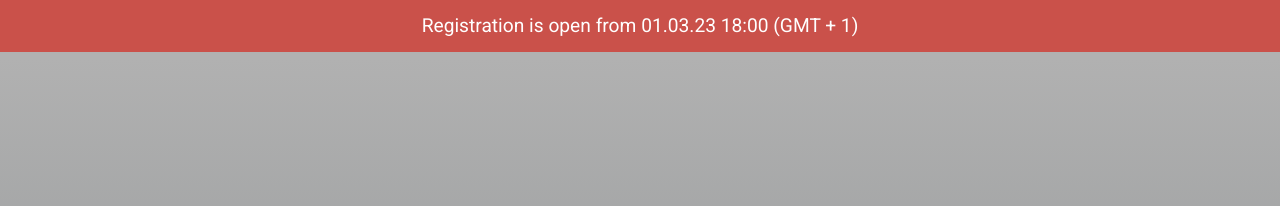
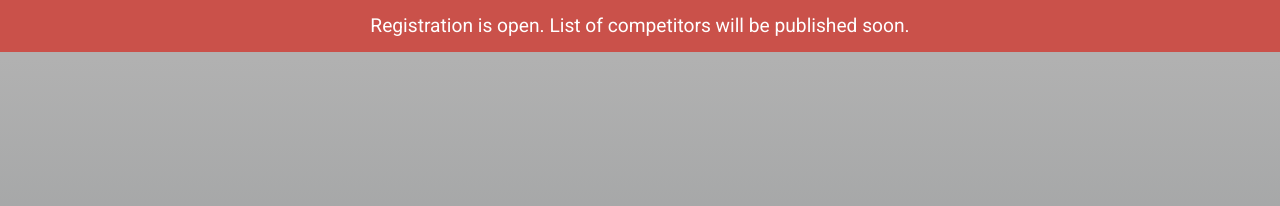
Before and after one commit to leonwenning/brezncup-munich, a Jekyll site: the page index.html, which Jekyll copies as it is, in a window 1280 px wide. Shown: the top 206 px of the page. Built offline with Jekyll 4.4.1, drawn with Linux system fonts in a browser that asks for light colours; nearby versions of some CDN libraries.

Commit message:
Update banner

```diff
--- a/index.html
+++ b/index.html
@@ -14,7 +14,7 @@
 <div class="banner">
   <div class="columns">
     <div class="column has-text-centered">
-      <h4>Registration is open from <br class="is-hidden-tablet"> 01.03.23 18:00 (GMT + 1)</h4>
+      <h4>Registration is open. <br class="is-hidden-tablet"> List of competitors will be published soon.</h4>
     </div>
   </div>
 </div>
```
